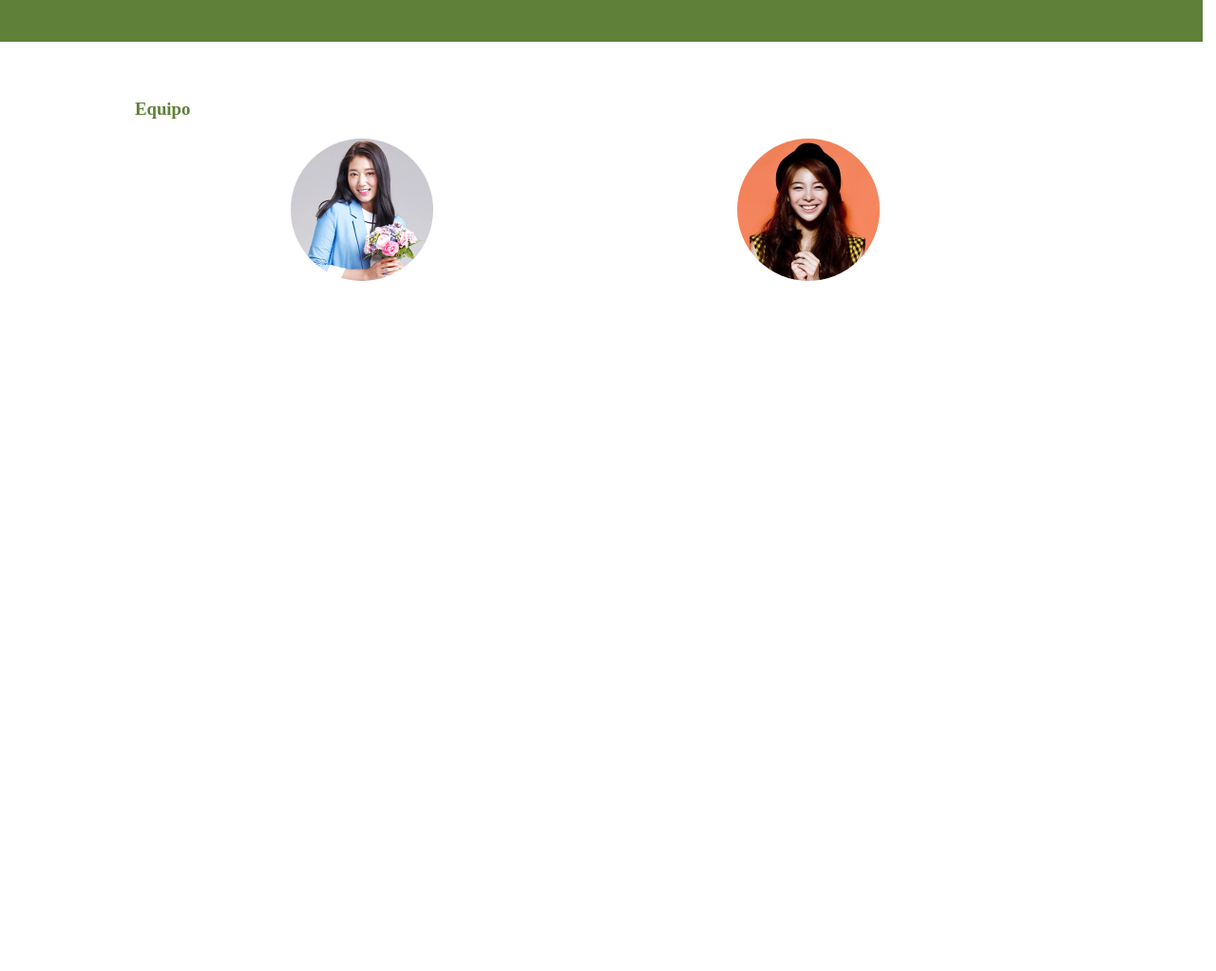
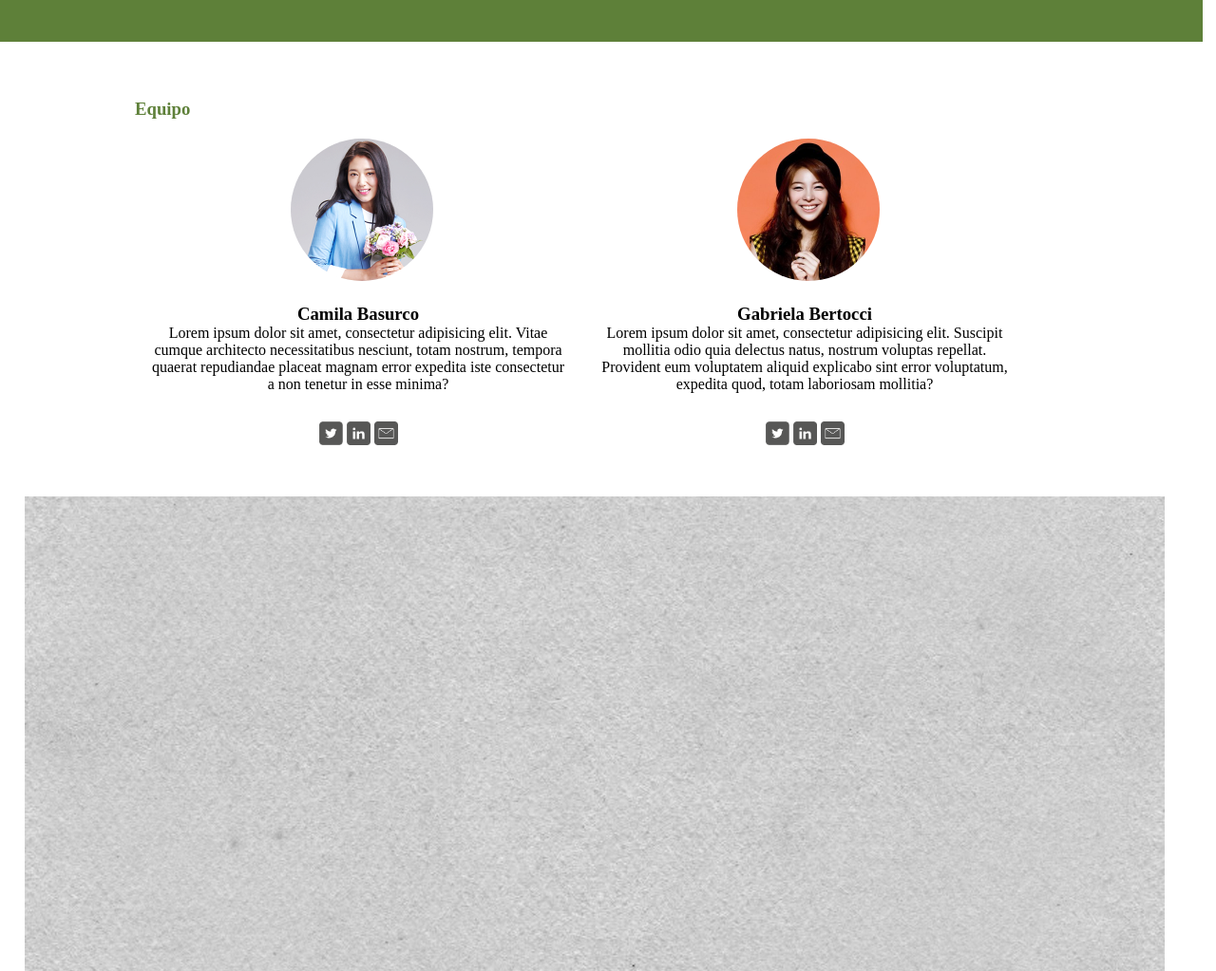
Before and after one commit to zhernandez/E-comunidad, a plain HTML site: page index.html in a window 1280 px wide. Shown: the part 3181-4204 px from the top of the page at 95% size. Before the commit the page ends 3481 px from the top, so only its background shows below. Drawn offline with Linux system fonts and the light colour scheme.

Commit message:
inicio del nivel bloque

```diff
--- a/css/main.css
+++ b/css/main.css
@@ -86,4 +86,23 @@ header{
 	height: auto;
 	border-radius: 100%;
 	margin-left: 150px;
+	margin-bottom: 20px;
 }
+.iconos{
+	margin-top: 30px;
+	margin-left: 180px;
+	margin-bottom: 50px;
+}
+.mini{
+	width:25px;
+	height: auto;
+}
+.bloque{
+	background: url(../img/fondo2.jpg);
+    background-position: center center;
+    background-repeat: no-repeat;
+    background-attachment: fixed;
+    width:100%;
+    height:500px;
+
+}
--- a/index.html
+++ b/index.html
@@ -114,7 +114,6 @@
     			</div>
     		</div>
     	</div>
-
     	<div class="row">
     		<div class="container">
     			<div class="row">
@@ -123,13 +122,30 @@
     			<div class="row">
     				<div class="col-6">
     					<img src="img/fotos/equipo2.jpg" class="burbuja">
+    					<h3 class="text-center">Camila Basurco</h3>
+    					<p class="text-center">Lorem ipsum dolor sit amet, consectetur adipisicing elit. Vitae cumque architecto necessitatibus nesciunt, totam nostrum, tempora quaerat repudiandae placeat magnam error expedita iste consectetur a non tenetur in esse minima?</p>
+    					<div class="iconos">
+    						<img src="img/iconos/redes-sociales/twitter.png" class="mini">
+    						<img src="img/iconos/redes-sociales/in.png" class="mini">
+    						<img src="img/iconos/redes-sociales/mensaje.png" class="mini">
+    					</div>
     				</div>
     				<div class="col-6">
     					<img src="img/fotos/equipo3.jpg" class="burbuja">
+    					<h3 class="text-center">Gabriela Bertocci</h3>
+    					<p class="text-center">Lorem ipsum dolor sit amet, consectetur adipisicing elit. Suscipit mollitia odio quia delectus natus, nostrum voluptas repellat. Provident eum voluptatem aliquid explicabo sint error voluptatum, expedita quod, totam laboriosam mollitia?</p>
+    					<div class="iconos">
+    						<img src="img/iconos/redes-sociales/twitter.png" class="mini">
+    						<img src="img/iconos/redes-sociales/in.png" class="mini">
+    						<img src="img/iconos/redes-sociales/mensaje.png" class="mini">
+    					</div>
     				</div>
     			</div>
     		</div>
     	</div>
+    	<div class="row bloque">
+
+    	</div>
     </section>
 </body>
 </html>
```
